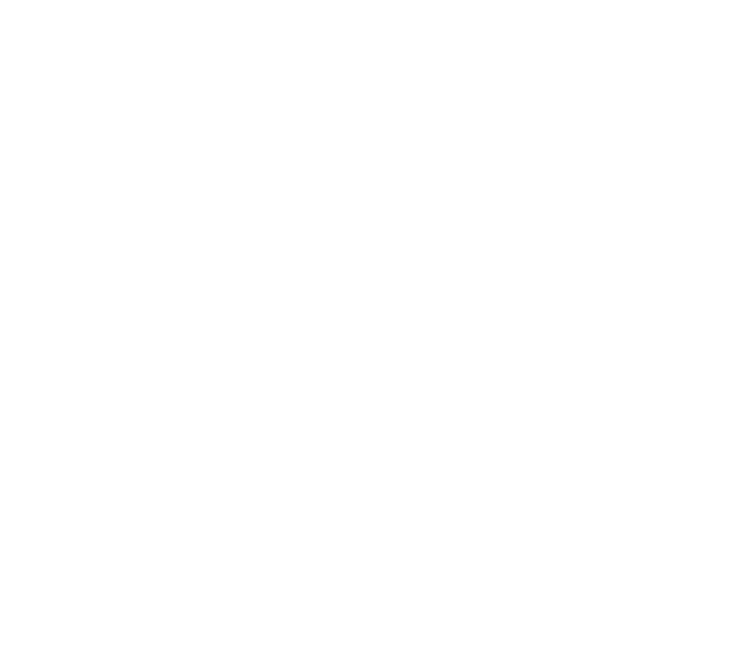
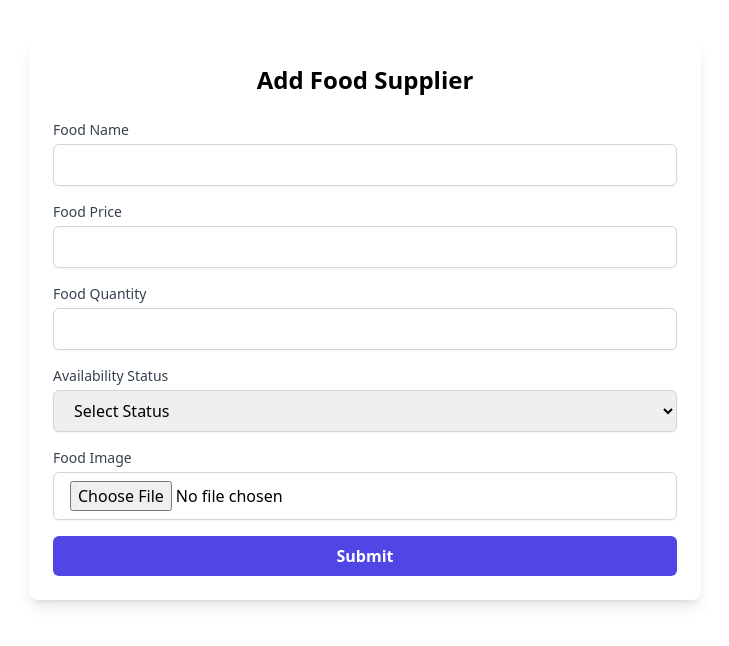
Before and after one commit to RavinduThilinaka/Spring-Boot-Project, a React (Create React App) app in the folder foodsite/: page /add in a window 1280 px wide. Before the commit this address had no page. Shown: the top 646 px of the page, without its empty margins (275-1004 px from the left). Built offline with nearby package versions, Linux system fonts and the light colour scheme.

Commit message:
add food page create

```diff
--- a/foodsite/src/App.js
+++ b/foodsite/src/App.js
@@ -19,6 +19,7 @@
 import Supplier from './component/Supplier/Supplier';
 import Cart from './component/Dishes/Cart';
 import FoodList from './component/Dishes/FoodList';
+import AddFood from './component/Supplier/AddFood';
 
 
 
@@ -62,6 +63,7 @@
         <Route path="/supplier" element={<Supplier />} />
         <Route path="/cart" element={<Cart />} />
         <Route path="/foodlist" element={<FoodList />} />
+        <Route path="/add" element={<AddFood />} />
         {UserService.adminOnly() && (
           <>
             <Route path="/user" element={<UserManagement />} />
--- /dev/null
+++ b/foodsite/src/component/Supplier/AddFood.jsx
@@ -0,0 +1,147 @@
+import React, { useState } from 'react';
+import axios from 'axios';
+
+export default function AddFood() {
+  const [foodName, setFoodName] = useState('');
+  const [foodPrice, setFoodPrice] = useState('');
+  const [foodQuantity, setFoodQuantity] = useState('');
+  const [availabilityStatus, setAvailabilityStatus] = useState('');
+  const [foodImage, setFoodImage] = useState(null);
+  const [imagePreview, setImagePreview] = useState(null); // To hold the image preview
+
+  const handleImageChange = (e) => {
+    const file = e.target.files[0];
+    if (file) {
+      setFoodImage(file);
+      const imageURL = URL.createObjectURL(file); // Generate preview URL
+      setImagePreview(imageURL); // Set the preview URL
+    }
+  };
+
+  const handleSubmit = (e) => {
+    e.preventDefault();
+
+    const formData = new FormData();
+    formData.append('foodName', foodName);
+    formData.append('foodPrice', foodPrice);
+    formData.append('availabilityStatus', availabilityStatus);
+    formData.append('foodQuantity', foodQuantity);
+    if (foodImage) formData.append('foodImage', foodImage);
+
+    console.log('Sending request to backend with data:', formData); // Debugging request data
+
+    axios
+      .post('http://localhost:8080/supplier/addsupplier', formData, {
+        headers: {
+          'Content-Type': 'multipart/form-data',
+        },
+      })
+      .then((response) => {
+        console.log('Food Supplier Added:', response.data);
+      })
+      .catch((error) => {
+        console.error('There was an error!', error);
+        alert('Error in connecting to the backend!');
+      });
+  };
+
+
+  return (
+    <div className="max-w-2xl mx-auto mt-10 bg-white p-6 rounded-lg shadow-lg">
+      <h2 className="text-2xl font-semibold text-center mb-6">Add Food Supplier</h2>
+      <form onSubmit={handleSubmit}>
+        <div className="mb-4">
+          <label className="block text-sm font-medium text-gray-700" htmlFor="foodName">
+            Food Name
+          </label>
+          <input
+            type="text"
+            id="foodName"
+            name="foodName"
+            value={foodName}
+            onChange={(e) => setFoodName(e.target.value)}
+            required
+            className="mt-1 block w-full px-4 py-2 border border-gray-300 rounded-md shadow-sm focus:outline-none focus:ring-2 focus:ring-indigo-500"
+          />
+        </div>
+
+        <div className="mb-4">
+          <label className="block text-sm font-medium text-gray-700" htmlFor="foodPrice">
+            Food Price
+          </label>
+          <input
+            type="text"
+            id="foodPrice"
+            name="foodPrice"
+            value={foodPrice}
+            onChange={(e) => setFoodPrice(e.target.value)}
+            required
+            className="mt-1 block w-full px-4 py-2 border border-gray-300 rounded-md shadow-sm focus:outline-none focus:ring-2 focus:ring-indigo-500"
+          />
+        </div>
+
+        <div className="mb-4">
+          <label className="block text-sm font-medium text-gray-700" htmlFor="foodQuantity">
+            Food Quantity
+          </label>
+          <input
+            type="number"
+            id="foodQuantity"
+            name="foodQuantity"
+            value={foodQuantity}
+            onChange={(e) => setFoodQuantity(e.target.value)}
+            required
+            className="mt-1 block w-full px-4 py-2 border border-gray-300 rounded-md shadow-sm focus:outline-none focus:ring-2 focus:ring-indigo-500"
+          />
+        </div>
+
+        <div className="mb-4">
+          <label className="block text-sm font-medium text-gray-700" htmlFor="availabilityStatus">
+            Availability Status
+          </label>
+          <select
+            id="availabilityStatus"
+            name="availabilityStatus"
+            value={availabilityStatus}
+            onChange={(e) => setAvailabilityStatus(e.target.value)}
+            required
+            className="mt-1 block w-full px-4 py-2 border border-gray-300 rounded-md shadow-sm focus:outline-none focus:ring-2 focus:ring-indigo-500"
+          >
+            <option value="">Select Status</option>
+            <option value="Available">Available</option>
+            <option value="Out of Stock">Out of Stock</option>
+          </select>
+        </div>
+
+        <div className="mb-4">
+          <label className="block text-sm font-medium text-gray-700" htmlFor="foodImage">
+            Food Image
+          </label>
+          <input
+            type="file"
+            id="foodImage"
+            name="foodImage"
+            onChange={handleImageChange}
+            accept="image/*"
+            className="mt-1 block w-full px-4 py-2 border border-gray-300 rounded-md shadow-sm focus:outline-none focus:ring-2 focus:ring-indigo-500"
+          />
+        </div>
+
+        {/* Image Preview */}
+        {imagePreview && (
+          <div className="mb-4">
+            <h3 className="text-sm font-medium text-gray-700">Image Preview:</h3>
+            <img src={imagePreview} alt="Food Preview" className="mt-2 w-32 h-32 object-cover rounded-md" />
+          </div>
+        )}
+
+        <button
+          type="submit"
+          className="w-full py-2 px-4 bg-indigo-600 text-white font-semibold rounded-md hover:bg-indigo-700 focus:outline-none focus:ring-2 focus:ring-indigo-500"
+        >
+          Submit
+        </button>
+      </form>
+    </div>
+  );
+}
```
